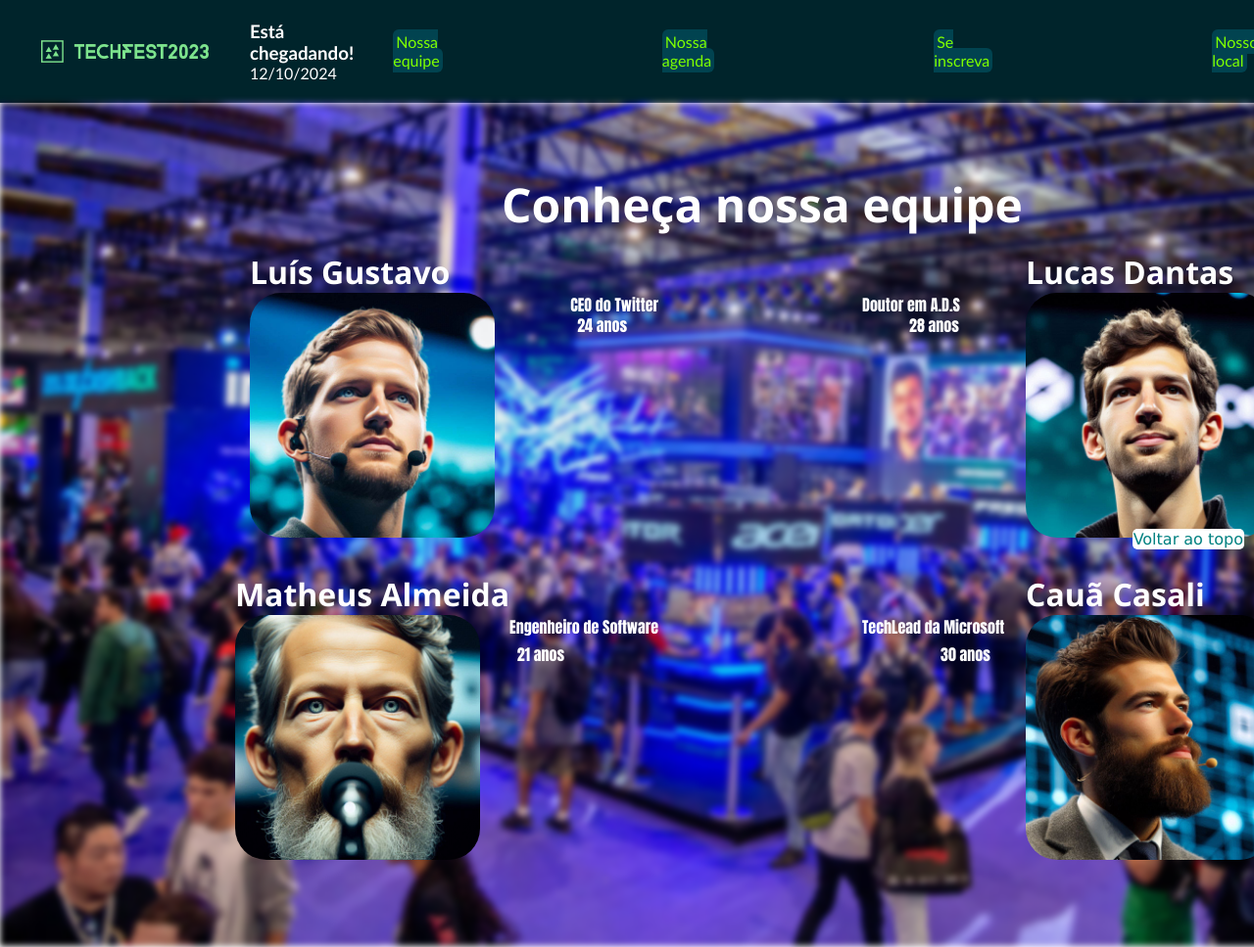
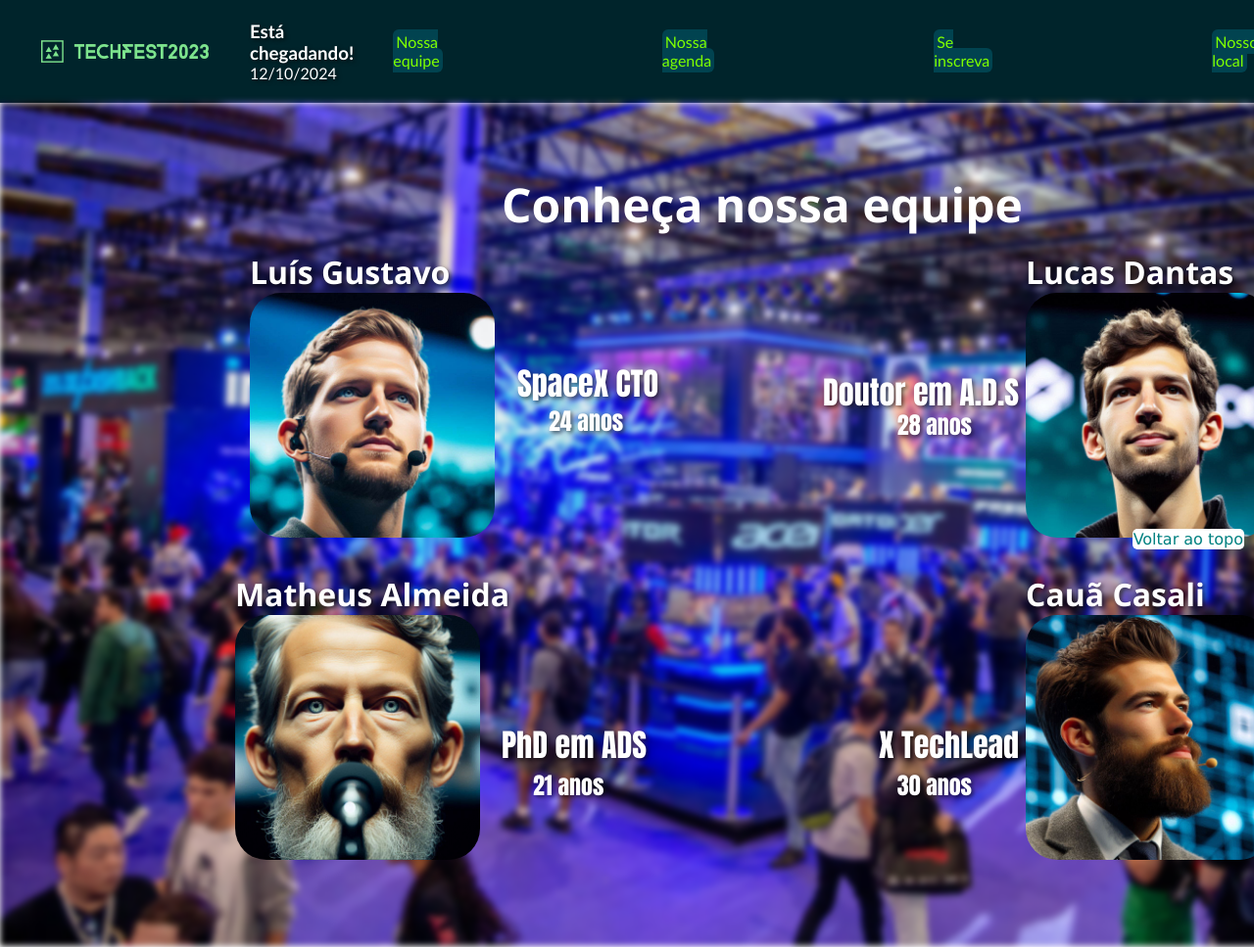
Before and after one commit to luisgustavo777/techFest2023, a plain HTML site: page index.html in a window 1280 px wide. Shown: the top 967 px of the page at 98% size. Drawn offline with Linux system fonts and the light colour scheme.

Commit message:
melhorar tamanho e posicionando de texto

```diff
--- a/index.html
+++ b/index.html
@@ -35,29 +35,29 @@
     <div class="gridEquipe">
         <div class="gridItem">
             <h1>Luís Gustavo</h1>
-            <p class="praForaIdade1">24 anos</p>
-            <p class="praFora">CEO do Twitter</p>
+            <p class="idadeLuis">24 anos</p>
+            <p class="cargoLuis">SpaceX CTO</p>
             <img src="palestrante1.jpg" alt="imagem de um palestrante" width="250px">
         </div>
 
         <div class="gridItem">
             <h1>Lucas Dantas</h1>
-            <p class="praDentroIdade1">28 anos</p>
-            <p class="praDentro">Doutor em A.D.S</p>
+            <p class="idadeLucas">28 anos</p>
+            <p class="cargoLucas">Doutor em A.D.S</p>
             <img src="palestrante2.jpg" alt="imagem de um palestrante" width="250px">
         </div>
 
         <div class="gridItem">
             <h1>Matheus Almeida</h1>
-            <p class="praForaIdade2">21 anos</p>
-            <p class="praFora">Engenheiro de Software</p>
+            <p class="idadeMatheus">21 anos</p>
+            <p class="cargoMatheus">PhD em ADS</p>
             <img src="palestrante3.jpg" alt="imagem de um palestrante" width="250px">
         </div>
 
         <div class="gridItem">
             <h1>Cauã Casali</h1>
-            <p class="praDentroIdade2">30 anos</p>
-            <p class="praDentro">TechLead da Microsoft</p>
+            <p class="idadeCaua">30 anos</p>
+            <p class="cargoCaua">X TechLead</p>
             <img src="palestrante4.jpg" alt="imagem de um palestrante" width="250px">
         </div>
     </div>
--- a/style.css
+++ b/style.css
@@ -48,12 +48,14 @@ html {
 .data h3 {
     color: white;
     font-family:'Gill Sans', 'Gill Sans MT', Calibri, 'Trebuchet MS', sans-serif;
+    text-shadow: 2px 2px 4px rgba(0, 0, 0, 0.6);
 }
 
 .data p {
     display: flex;
     color: white;
     font-family: 'Gill Sans', 'Gill Sans MT', Calibri, 'Trebuchet MS', sans-serif;
+    text-shadow: 2px 2px 4px rgba(0, 0, 0, 0.6);
 }
 
 .btnCabecalho {
@@ -95,55 +97,85 @@ html {
 .gridEquipe h1 {
     color: white;
     font-family: 'Segoe UI', Tahoma, Geneva, Verdana, sans-serif;
-    box-shadow: black;
+    text-shadow: 2px 2px 4px rgba(0, 0, 0, 0.6);
 }
 
-.praDentro {
+.idadeLuis{
     position: absolute;
     color: white;
     font-family: Impact, Haettenschweiler, 'Arial Narrow Bold', sans-serif;
-    left: 55rem;
+    text-shadow: 2px 2px 4px rgba(0, 0, 0, 0.6);
+    left: 35rem;
+    font-size: 1.5rem;
+    bottom: 20rem;
 }
 
-.praFora {
+.cargoLuis{
     position: absolute;
     color: white;
     font-family: Impact, Haettenschweiler, 'Arial Narrow Bold', sans-serif;
-    right: 55rem;
+    text-shadow: 2px 2px 4px rgba(0, 0, 0, 0.6);
+    left: 33rem;
+    font-size: 2rem;
+    bottom: 22rem;
 }
 
-.praForaIdade1 {
+.idadeMatheus{
     position: absolute;
     color: white;
     font-family: Impact, Haettenschweiler, 'Arial Narrow Bold', sans-serif;
-    right: 57rem;
-    top: 4rem;
-
+    text-shadow: 2px 2px 4px rgba(0, 0, 0, 0.6);
+    left: 34rem;
+    font-size: 1.5rem;
+    top: 33rem;
 }
 
-.praForaIdade2 {
+.cargoMatheus{
     position: absolute;
     color: white;
     font-family: Impact, Haettenschweiler, 'Arial Narrow Bold', sans-serif;
-    right: 61rem;
-    top: 25rem;
-
+    text-shadow: 2px 2px 4px rgba(0, 0, 0, 0.6);
+    left: 32rem;
+    font-size: 2rem;
+    top: 30rem;
 }
 
-.praDentroIdade1 {
+.idadeLucas{
     position: absolute;
     color: white;
     font-family: Impact, Haettenschweiler, 'Arial Narrow Bold', sans-serif;
-    left: 58rem;
-    top: 4rem;
-
+    text-shadow: 2px 2px 4px rgba(0, 0, 0, 0.6);
+    right: 35rem;
+    font-size: 1.5rem;
+    top: 10rem;
 }
 
-.praDentroIdade2 {
+.cargoLucas{
     position: absolute;
     color: white;
     font-family: Impact, Haettenschweiler, 'Arial Narrow Bold', sans-serif;
-    left: 60rem;
-    top: 25rem;
+    text-shadow: 2px 2px 4px rgba(0, 0, 0, 0.6);
+    right: 32rem;
+    font-size: 2rem;
+    top: 7.5rem;
+}
 
+.idadeCaua{
+    position: absolute;
+    color: white;
+    font-family: Impact, Haettenschweiler, 'Arial Narrow Bold', sans-serif;
+    text-shadow: 2px 2px 4px rgba(0, 0, 0, 0.6);
+    right: 35rem;
+    font-size: 1.5rem;
+    top: 33rem;
 }
+
+.cargoCaua{
+    position: absolute;
+    color: white;
+    font-family: Impact, Haettenschweiler, 'Arial Narrow Bold', sans-serif;
+    text-shadow: 2px 2px 4px rgba(0, 0, 0, 0.6);
+    right: 32rem;
+    font-size: 2rem;
+    top: 30rem;
+}
```
